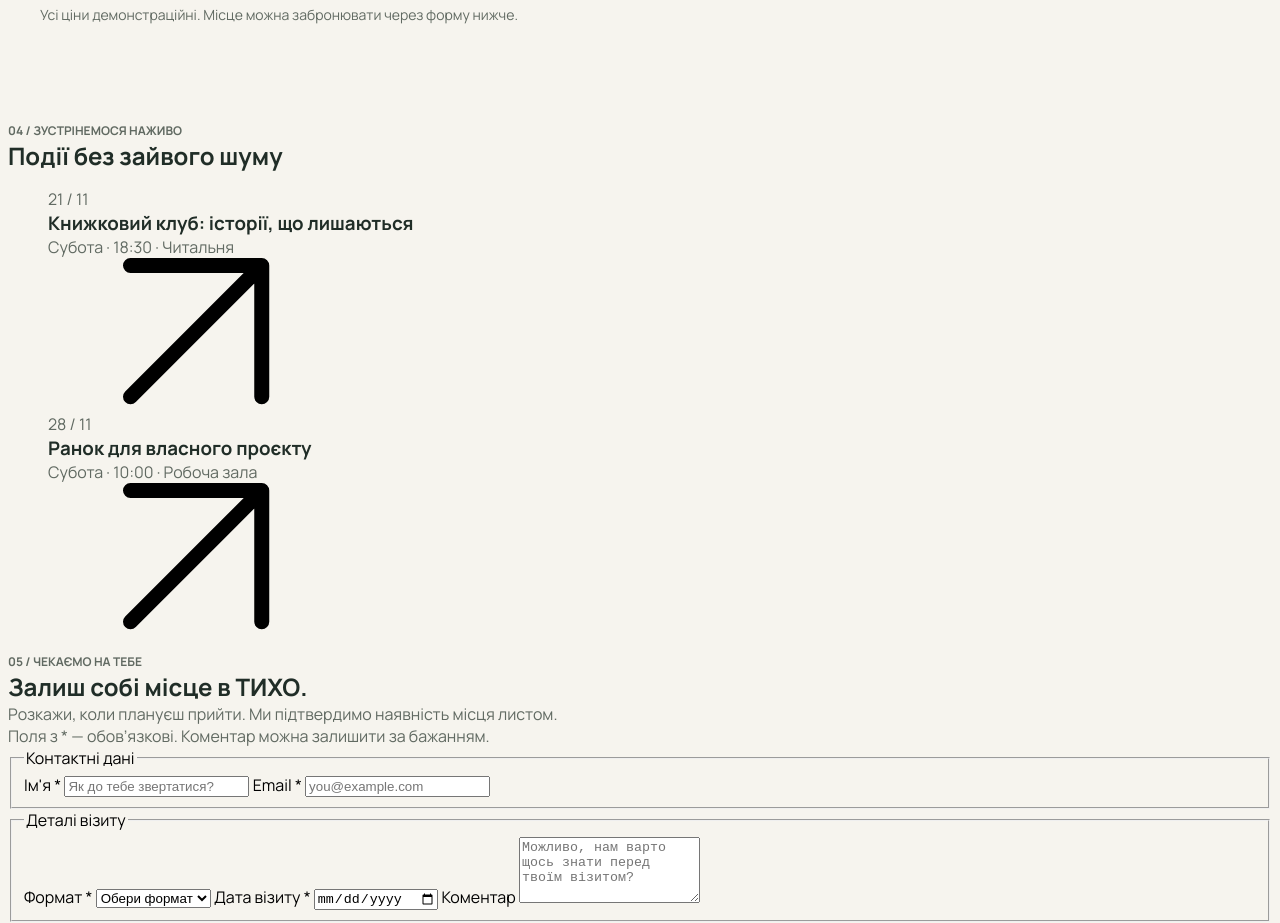
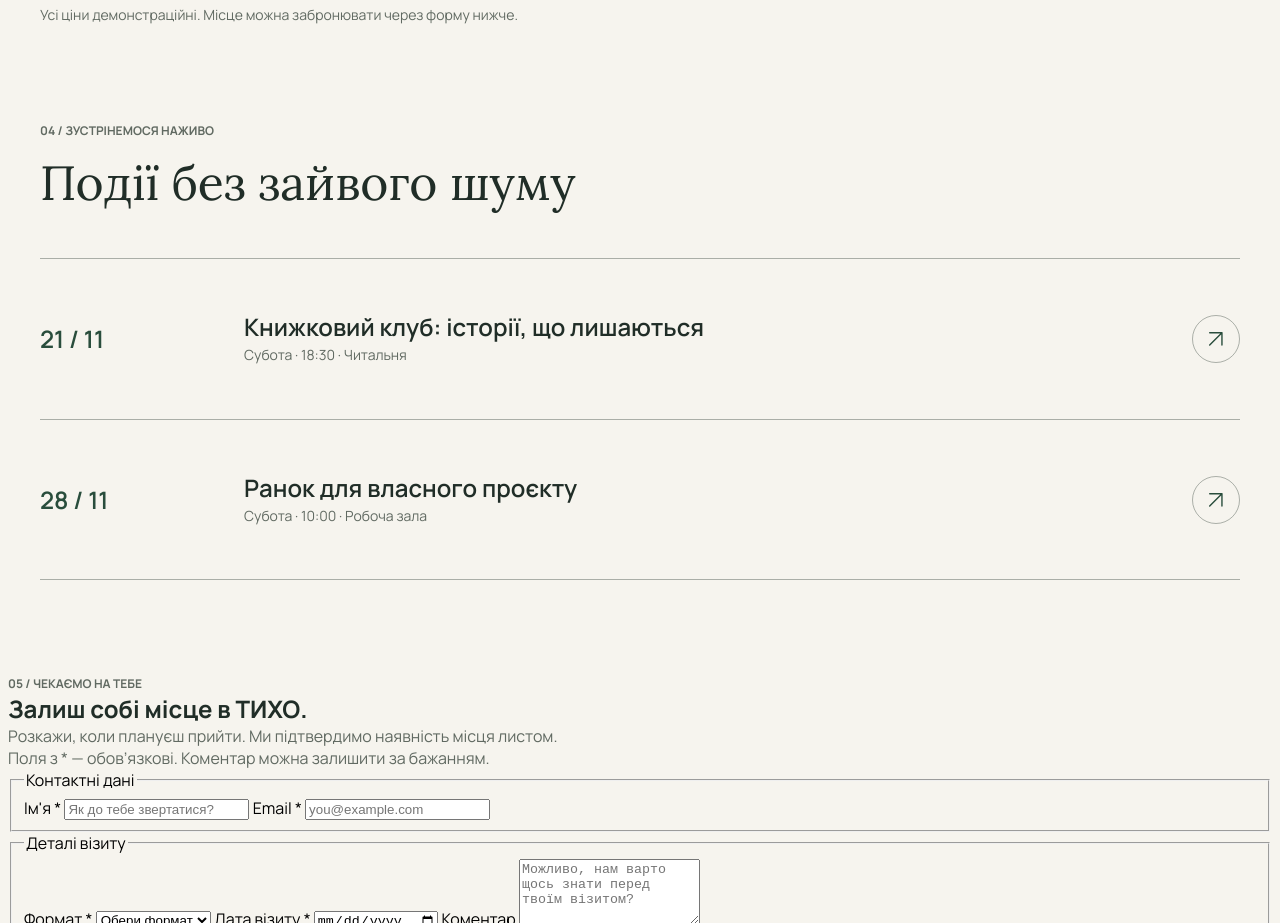
Before and after one commit to teodorovychnazar199823-glitch/My-Projects-WEB, a plain HTML site: page tyho/index.html in a window 1280 px wide. Shown: the part 3278-4201 px from the top of the page. Drawn offline with Linux system fonts and the light colour scheme.

Commit message:
tyho: style events section (BEM)

```diff
--- a/tyho/index.html
+++ b/tyho/index.html
@@ -166,7 +166,9 @@
           </div>
           <div class="about__content">
             <p class="eyebrow about__eyebrow">02 / Менше шуму</p>
-            <h2 class="section-title about__title">Тут є місце для головного.</h2>
+            <h2 class="section-title about__title">
+              Тут є місце для головного.
+            </h2>
             <p class="about__text">
               Ми створили ТИХО, щоб у міста з’явилась пауза. Приходь із <br />
               ноутбуком, книжкою чи новою ідеєю — про решту ми подбаємо.
@@ -208,7 +210,11 @@
             <tr>
               <th>Вартість</th>
               <td class="pricing__cell pricing__cell--price">150 ₴ / день</td>
-              <td class="pricing__cell pricing__cell--price pricing__cell--featured">250 ₴ / день</td>
+              <td
+                class="pricing__cell pricing__cell--price pricing__cell--featured"
+              >
+                250 ₴ / день
+              </td>
               <td class="pricing__cell pricing__cell--price">350 ₴ / год</td>
             </tr>
             <tr>
@@ -248,26 +254,36 @@
         </p>
       </section>
 
-      <section id="events">
+      <section class="events" id="events">
         <p class="eyebrow">04 / Зустрінемося наживо</p>
-        <h2>Події без зайвого шуму</h2>
-        <ul>
-          <li>
-            <p>21 / 11</p>
-            <h3>Книжковий клуб: історії, що лишаються</h3>
-            <p>Субота · 18:30 · Читальня</p>
-            <svg class="tst">
-              <use href="icons.svg#icon-arrow"></use>
-            </svg>
+        <h2 class="section-title">Події без зайвого шуму</h2>
+        <ul class="events__list">
+          <li class="events__item">
+            <p class="events__date">21 / 11</p>
+            <div class="events__content">
+              <h3 class="events__subtitle">
+                Книжковий клуб: історії, що лишаються
+              </h3>
+              <p class="events__text">Субота · 18:30 · Читальня</p>
+            </div>
+            <span class="events__icon-wrap">
+              <svg class="events__icon">
+                <use href="icons.svg#icon-arrow"></use>
+              </svg>
+            </span>
           </li>
 
-          <li>
-            <p>28 / 11</p>
-            <h3>Ранок для власного проєкту</h3>
-            <p>Субота · 10:00 · Робоча зала</p>
-            <svg class="tst">
-              <use href="icons.svg#icon-arrow"></use>
-            </svg>
+          <li class="events__item events__item--last">
+            <p class="events__date">28 / 11</p>
+            <div class="events__content">
+              <h3 class="events__subtitle">Ранок для власного проєкту</h3>
+              <p class="events__text">Субота · 10:00 · Робоча зала</p>
+            </div>
+            <span class="events__icon-wrap">
+              <svg class="events__icon">
+                <use href="icons.svg#icon-arrow"></use>
+              </svg>
+            </span>
           </li>
         </ul>
       </section>
--- /dev/null
+++ b/tyho/scss/layouts/_events.scss
@@ -0,0 +1,65 @@
+@use "../utils/mixin";
+
+.events {
+  max-width: 1200px;
+  margin: 96px auto;
+
+  &__list {
+    margin-top: 48px;
+    padding: 0;
+  }
+
+  &__item {
+    display: flex;
+    min-height: 161px;
+    gap: 24px;
+    align-items: center;
+    border-top: 1px solid
+      color-mix(in srgb, var(--color-muted) 50%, transparent);
+
+    &--last {
+      border-bottom: 1px solid
+        color-mix(in srgb, var(--color-muted) 50%, transparent);
+    }
+  }
+
+  &__date {
+    font-weight: 600;
+    font-size: 24px;
+    line-height: 1.33;
+    color: var(--color-button);
+    min-width: 180px;
+  }
+
+  &__subtitle {
+    font-weight: 600;
+    font-size: 24px;
+    line-height: 1.33;
+    color: var(--color-text-main);
+  }
+
+  &__text {
+    font-weight: 400;
+    font-size: 14px;
+    line-height: 1.71;
+    color: var(--color-muted);
+  }
+
+  &__icon-wrap {
+    @include mixin.circle-icon(
+      48px,
+      transparent,
+      1px solid color-mix(in srgb, var(--color-muted) 50%, transparent)
+    );
+  }
+
+  &__icon {
+    width: 14px;
+    height: 14px;
+    color: var(--color-button);
+  }
+
+  &__content {
+    flex: 1;
+  }
+}
--- a/tyho/scss/main.scss
+++ b/tyho/scss/main.scss
@@ -13,3 +13,4 @@
 @use "layouts/spaces";
 @use "layouts/about";
 @use "layouts/pricing";
+@use "layouts/events";
```
Also changed, not shown: tyho/css/main.css.
